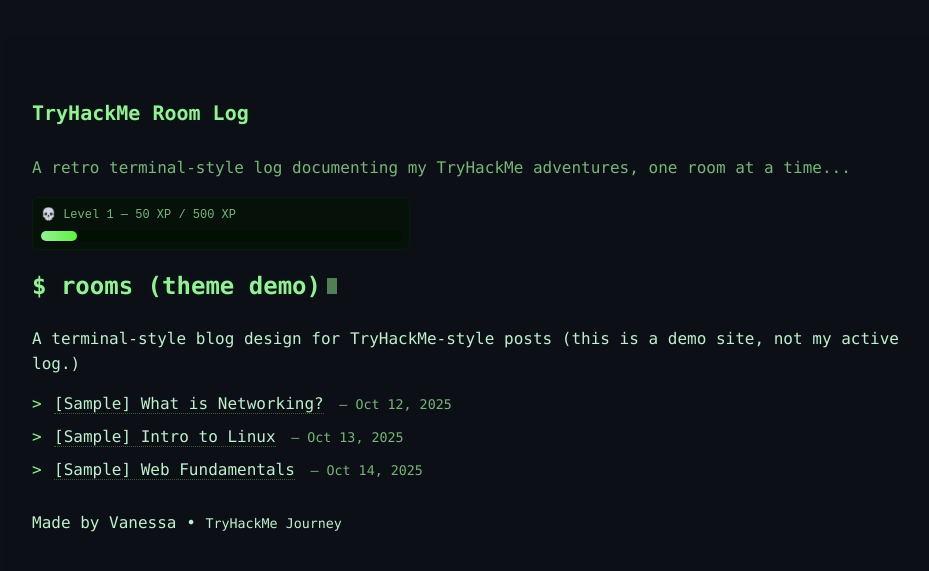
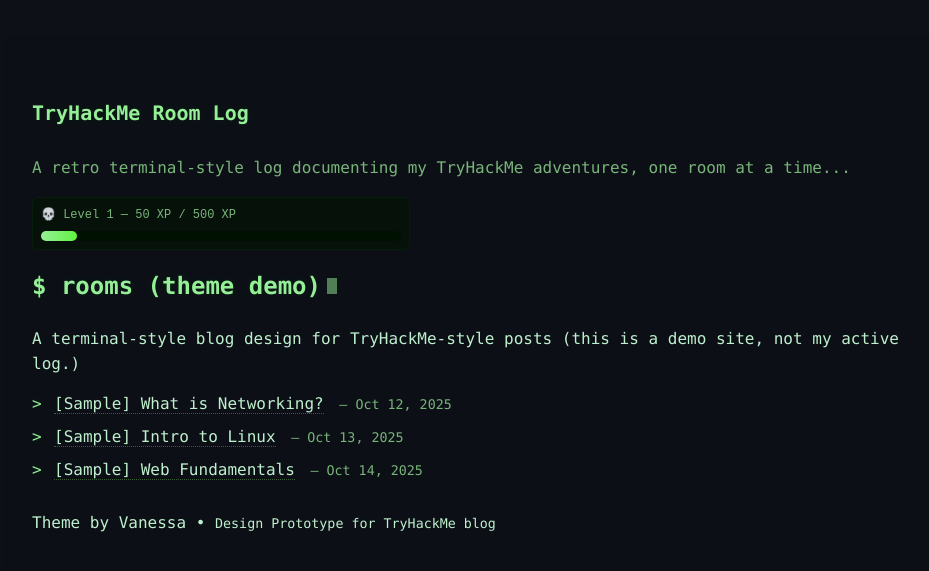
Before and after one commit to vanessa-ayer/tryhackme-log, a Jekyll site: the page built from index.md, in a window 1280 px wide. Shown: the top 571 px of the page, without its empty margins (32-961 px from the left). Built offline with Jekyll 4.4.1, drawn with Linux system fonts in a browser that asks for light colours.

Commit message:
WIP: local edits before rebase

```diff
--- a/_includes/xpbar.html
+++ /dev/null
@@ -1,6 +0,0 @@
-<div class="xpbar">
-	<div class="xp-meta">💀 Level 1 — 50 XP / 500 XP</div>
-	<div class="xp-track">
-		<div class="xp-fill" style="width: 10%"></div>
-	</div>
-</div>
--- a/_layouts/default.html
+++ b/_layouts/default.html
@@ -33,7 +33,9 @@
 			</main>
 
 			<footer class="site-footer">
-				<p>Made by Vanessa • <small>TryHackMe Journey</small></p>
+				<p>
+					Theme by Vanessa • <small>Design Prototype for TryHackMe blog</small>
+				</p>
 			</footer>
 		</div>
 		<script>
--- a/assets/css/custom.css
+++ b/assets/css/custom.css
@@ -288,3 +288,13 @@ a:hover {
 		width: 100%;
 	}
 }
+
+.demo-banner {
+	font-family: 'Source Code Pro', Consolas, monospace;
+	color: var(--muted);
+	background: rgba(0, 255, 0, 0.06);
+	border: 1px dashed rgba(0, 255, 0, 0.25);
+	border-radius: 6px;
+	padding: 10px 12px;
+	margin: 8px 0 16px;
+}
```
